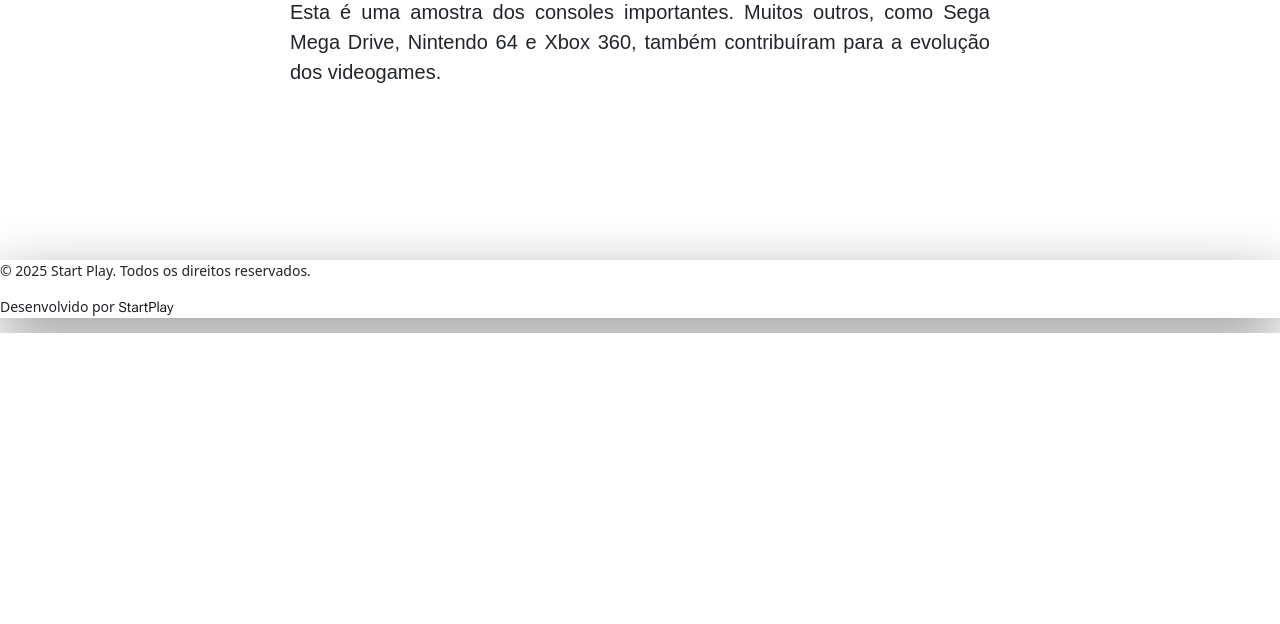
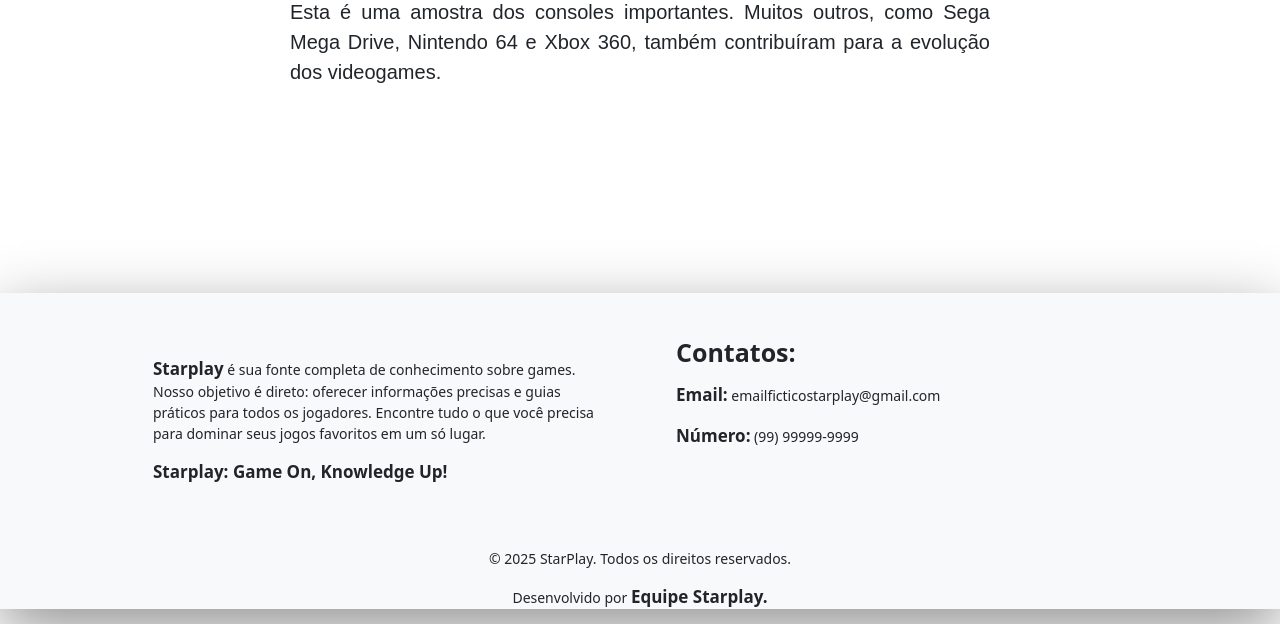
Before and after one commit to IsaStadtlober/backend_unisuam, a PHP site: page /videogame.php in a window 1280 px wide. Shown: the part 5024-5648 px from the top of the page. Before the commit the page ends 5357 px from the top, so only its background shows below. Run offline with PHP 8.4, Linux system fonts and the light colour scheme.

Commit message:
update rodape

```diff
--- a/html_css/videogame.php
+++ b/html_css/videogame.php
@@ -159,9 +159,27 @@
               <p class="par_final">Esta é uma amostra dos consoles importantes. Muitos outros, como Sega Mega Drive, Nintendo 64 e Xbox 360, também contribuíram para a evolução dos videogames.</p>
         </article>
 
-        <footer class="footer-index">
-            <p>&copy; 2025 Start Play. Todos os direitos reservados.</p>
-            <p>Desenvolvido por <a href="#">StartPlay</a></p>
+        <footer class="footer-index bg-light mt-5">
+          <div class="container">
+            <div class="row justify-content-center align-items-center gap-5">
+              <!-- Primeira Coluna -->
+              <div class="col-md-5 text-start pt-5">
+                <p><strong>Starplay</strong> é sua fonte completa de conhecimento sobre games. Nosso objetivo é direto: oferecer informações precisas e guias práticos para todos os jogadores. Encontre tudo o que você precisa para dominar seus jogos favoritos em um só lugar.</p>
+                <p><strong>Starplay: Game On, Knowledge Up!</strong></p>
+              </div>
+              <!-- Segunda Coluna -->
+              <div class="col-md-5 text-start pt-2">
+                <h5>Contatos:</h5>
+                <p><strong>Email:</strong> emailficticostarplay@gmail.com</p>
+                <p><strong>Número:</strong> (99) 99999-9999</p>
+              </div>
+            </div>
+            <!-- Parte de Baixo -->
+            <div class="text-center mt-5 mb-1">
+              <p>&copy; 2025 StarPlay. Todos os direitos reservados.</p>
+              <p>Desenvolvido por <strong>Equipe Starplay.</strong></p>
+            </div>
+          </div>
         </footer>
     </main>
 
```
Also changed, not shown: html_css/card.php (+21 -3 lines).
